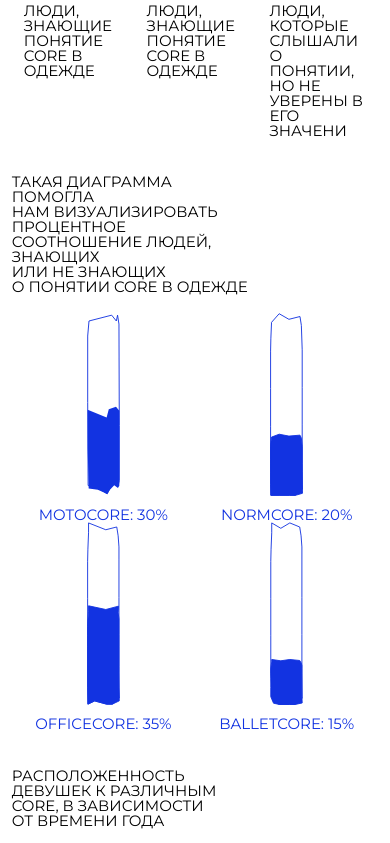
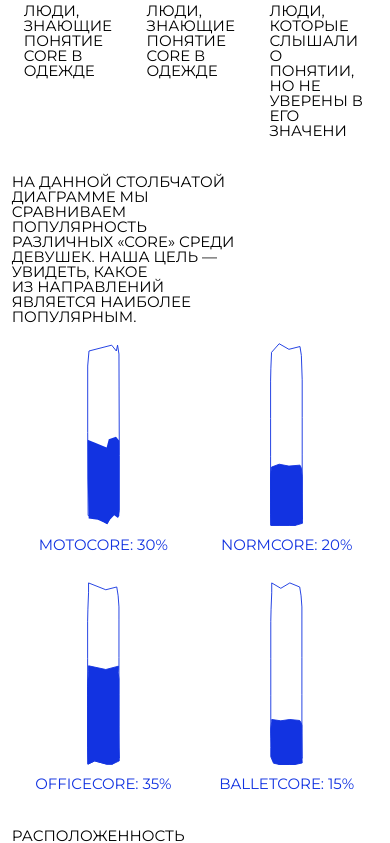
Before and after one commit to HarukoRakuke/fashion, a plain HTML site: page index.html in a window 390 px wide. Shown: the part 3115-3958 px from the top of the page. Drawn offline with Linux system fonts and the light colour scheme.

Commit message:
fixed_text

```diff
--- a/index.html
+++ b/index.html
@@ -100,7 +100,8 @@
 
     </div>
     <p>
-      Такая диаграмма помогла нам визуализировать процентное соотношение людей, знающих или не знающих о понятии core в одежде
+      На данной столбчатой диаграмме мы сравниваем популярность различных «Core» среди девушек.
+Наша цель — увидеть, какое из направлений является наиболее популярным.
     </p>
     <div class="data_row">
       <div class="info_cell bar1">
--- a/styles/responsive.css
+++ b/styles/responsive.css
@@ -42,6 +42,16 @@
   .bar2 {
     width: 50%;
   }
+
+  .bar1:nth-of-type(3),
+  .bar1:nth-of-type(4) {
+    margin-top: 30px;
+  }
+
+  .bar2:nth-of-type(3),
+  .bar2:nth-of-type(4) {
+    margin-top: 30px;
+  }
   article {
     width: calc(100%-60px);
   }
```
